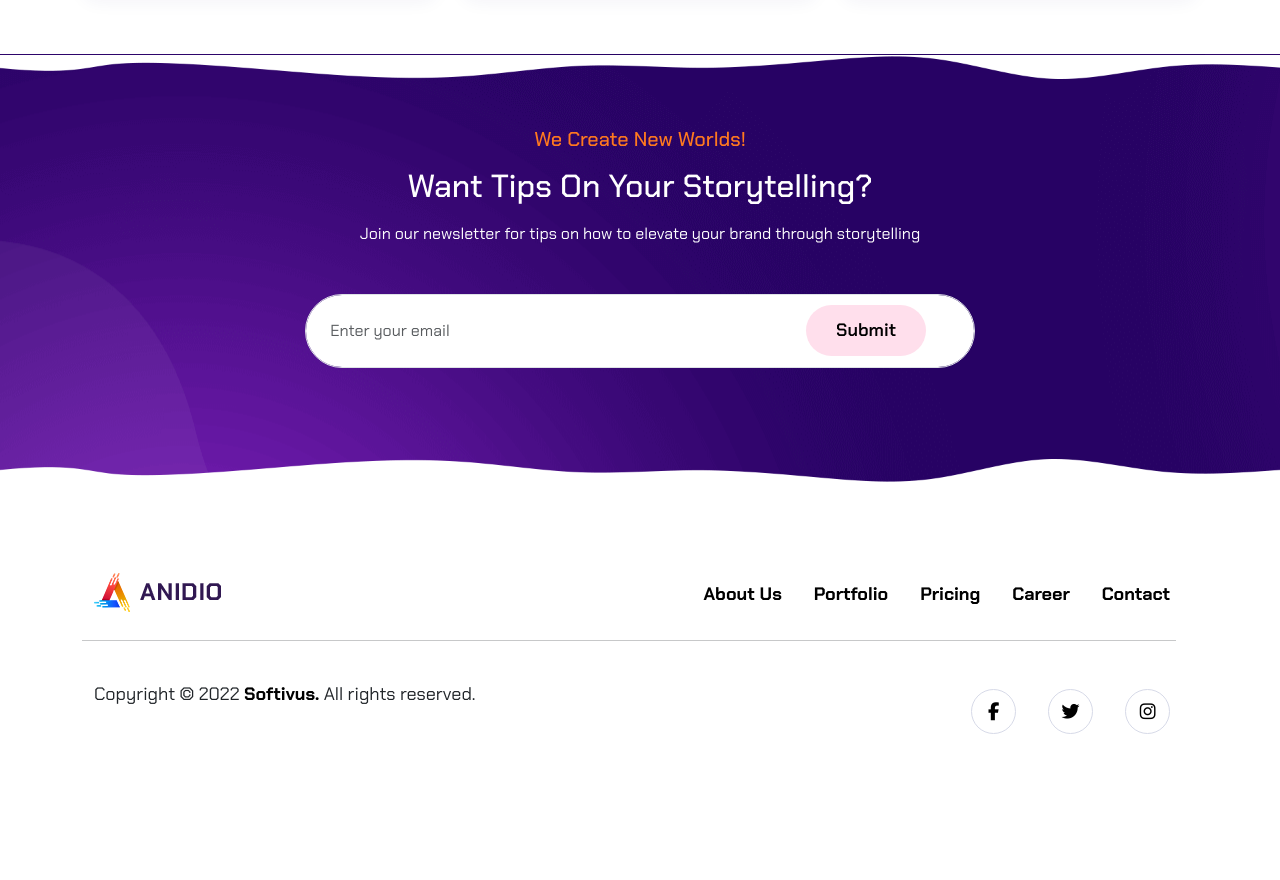
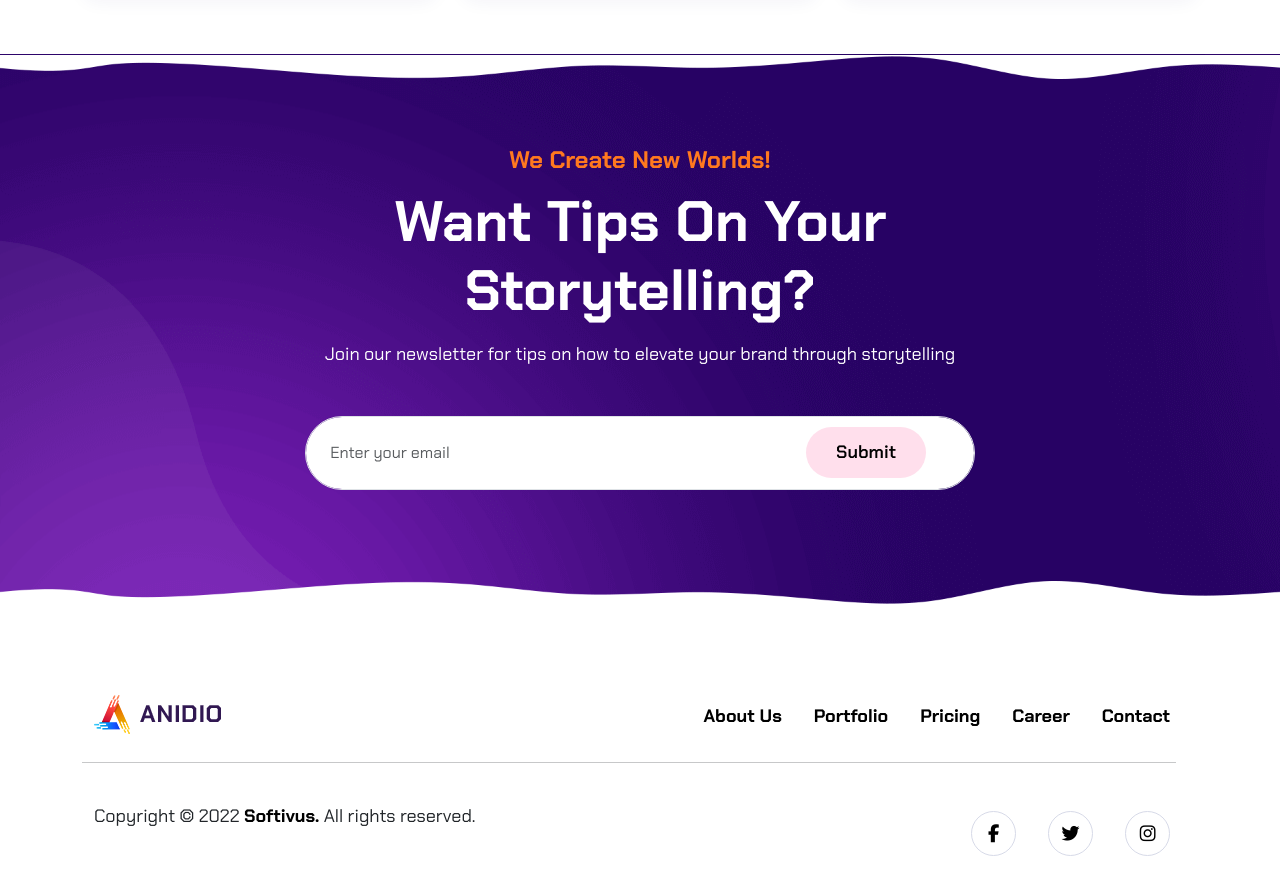
Before and after one commit to alessandro-barate/proj-html-vuejs, a Vue app: page /about in a window 1280 px wide. Shown: the part 2680-3560 px from the top of the page. Before the commit the page ends 3438 px from the top, so only its background shows below. Built offline with nearby package versions, Linux system fonts and the light colour scheme.

Commit message:
[UPD] AppStorytelling done

```diff
--- a/src/components/AppStorytelling.vue
+++ b/src/components/AppStorytelling.vue
@@ -30,6 +30,22 @@ export default {
   </section>
 </template>
 <style scoped lang="scss">
+
+h2 {
+  font-size: 57px;
+  font-weight: 700;
+}
+
+h5 {
+  font-size: 24px;
+  padding-top: 20px;
+  line-height: 25px;
+  font-weight: bold;
+}
+
+p {
+    font-size: 18px;
+}
 
 .margin-bt {
   margin-top: 60px;
```
Also changed, not shown: src/pages/AppContactPage.vue (+0 -42 lines).
